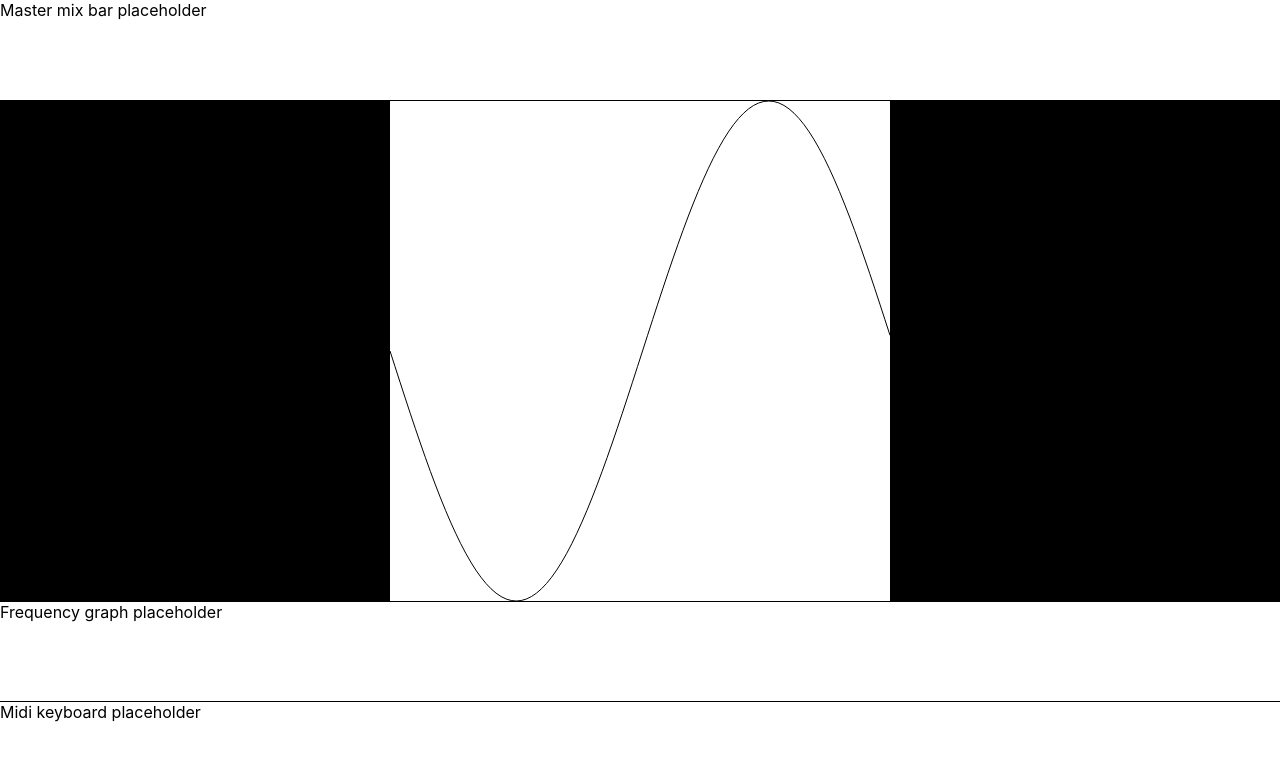
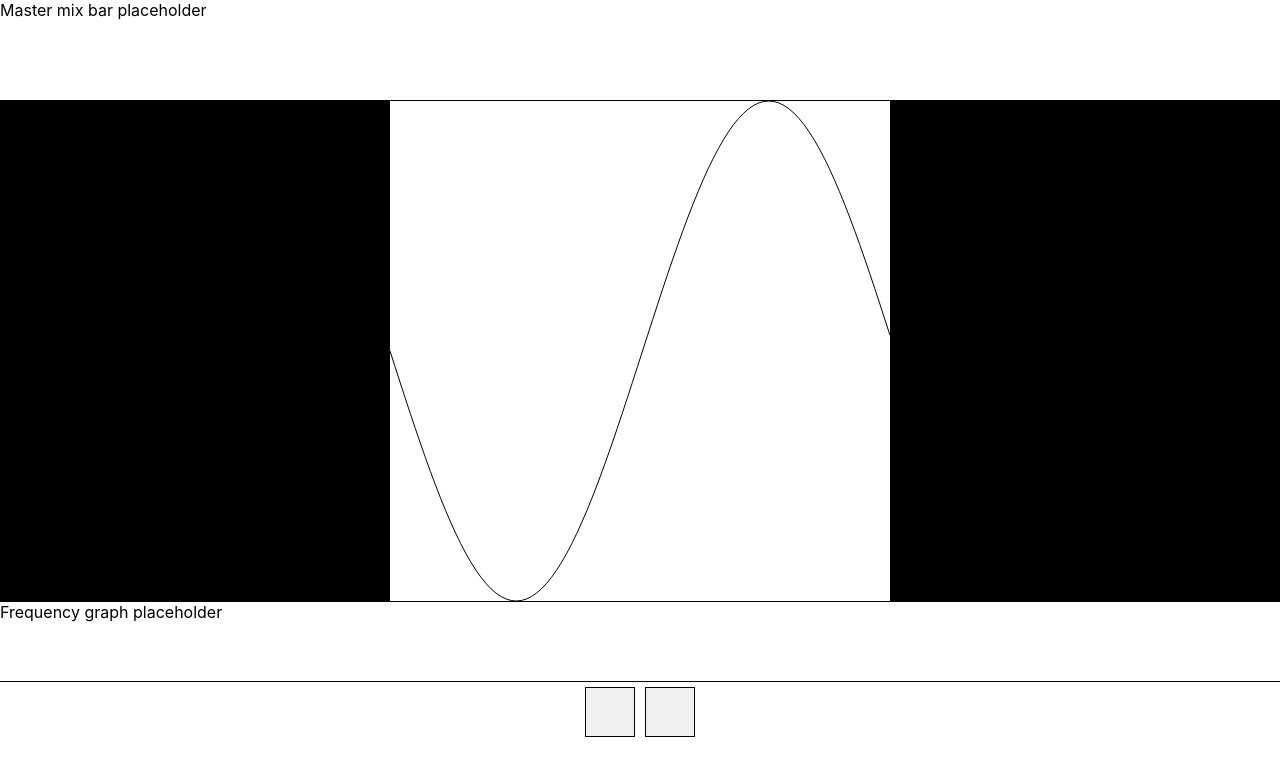
Before and after one commit to TSpierings/WaveformSynthesizer, a React (Create React App) app: page / in a window 1280 px wide. Shown: the top 776 px of the page. Built offline with nearby package versions, Linux system fonts and the light colour scheme.

Commit message:
Add skeleton midi keyboard

```diff
--- /dev/null
+++ b/src/components/midi-keyboard-key/midi-keyboard-key.tsx
@@ -0,0 +1,40 @@
+import './midi-keyboard-key.scss';
+import * as React from 'react';
+
+interface MidiKeyboardKeyProps {
+  onToggleNote: Function
+}
+
+interface MidiKeyboardKeyState {
+  isActive: boolean
+}
+
+export class MidiKeyboardKey extends React.Component<MidiKeyboardKeyProps, MidiKeyboardKeyState> {
+
+  constructor(props: MidiKeyboardKeyProps) {
+    super(props)
+
+    this.state = {
+      isActive: false
+    }
+  }
+
+  toggleNote = (state: boolean) => {
+    if (this.state.isActive === state) {
+      return;
+    }
+
+    this.setState({
+      isActive: state
+    });
+
+    this.props.onToggleNote(state);
+  }
+
+  render() {
+    return <button className="key"
+      onMouseDown={() => this.toggleNote(true)}
+      onMouseUp={() => this.toggleNote(false)}
+      onMouseLeave={() => this.toggleNote(false)}/>
+  }
+}
--- /dev/null
+++ b/src/components/midi-keyboard/midi-keyboard.scss
@@ -0,0 +1,13 @@
+.keyboard {
+  display: flex;
+  justify-content: center;
+  align-items: center;
+
+  .key {
+    display: flex;
+    border: 1px solid black;
+    margin: 5px;
+    height: 50px;
+    width: 50px;
+  }
+}
--- /dev/null
+++ b/src/components/midi-keyboard/midi-keyboard.tsx
@@ -0,0 +1,25 @@
+import './midi-keyboard.scss';
+import * as React from 'react';
+import { MidiKeyboardKey } from 'components/midi-keyboard-key/midi-keyboard-key';
+
+interface MidiKeyboardProps {
+  onPlayNote: Function
+}
+
+export class MidiKeyboard extends React.Component<MidiKeyboardProps, {}> {
+
+  constructor(props: MidiKeyboardProps) {
+    super(props)
+  }
+
+  playNote = (note: string) => {
+    this.props.onPlayNote(note);
+  }
+
+  render() {
+    return <div className="keyboard">
+      <MidiKeyboardKey onToggleNote={() => this.playNote('A1')}/>
+      <MidiKeyboardKey onToggleNote={() => this.playNote('A2')}/>
+    </div>
+  }
+}
--- a/src/components/waveform-synthesizer/waveform-synthesizer.tsx
+++ b/src/components/waveform-synthesizer/waveform-synthesizer.tsx
@@ -2,6 +2,7 @@ import './waveform-synthesizer.scss';
 import * as React from 'react';
 import { WaveformEditor } from 'components/waveform-editor/waveform-editor';
 import { initSineWaveform } from 'util/waveform';
+import { MidiKeyboard } from 'components/midi-keyboard/midi-keyboard';
 
 interface WaveformSynthesizerState {
   waveform: Array<number>;
@@ -79,6 +80,10 @@ export class WaveformSynthesizer extends React.Component<{}, WaveformSynthesizer
     this.audioBufferSourceNode.start();
   }
 
+  playNote = (event: any) => {
+    console.log(event);
+  }
+
   //#region Lifecycle functions
   componentDidMount() {
     this.audioBufferSourceNode.start();
@@ -99,7 +104,10 @@ export class WaveformSynthesizer extends React.Component<{}, WaveformSynthesizer
           onWaveformBufferChange={this.onWaveFormBufferChange}/>
         </div>
       <div className='frequency-graph'><label>Frequency graph placeholder</label></div>
-      <div className='midi-keyboard'><label>Midi keyboard placeholder</label></div>
+      <div className='midi-keyboard'>
+        <MidiKeyboard
+          onPlayNote={this.playNote}/>
+      </div>
     </div>;
   }
 }
```
Also changed, not shown: src/components/midi-keyboard-key/midi-keyboard-key.scss (added).
